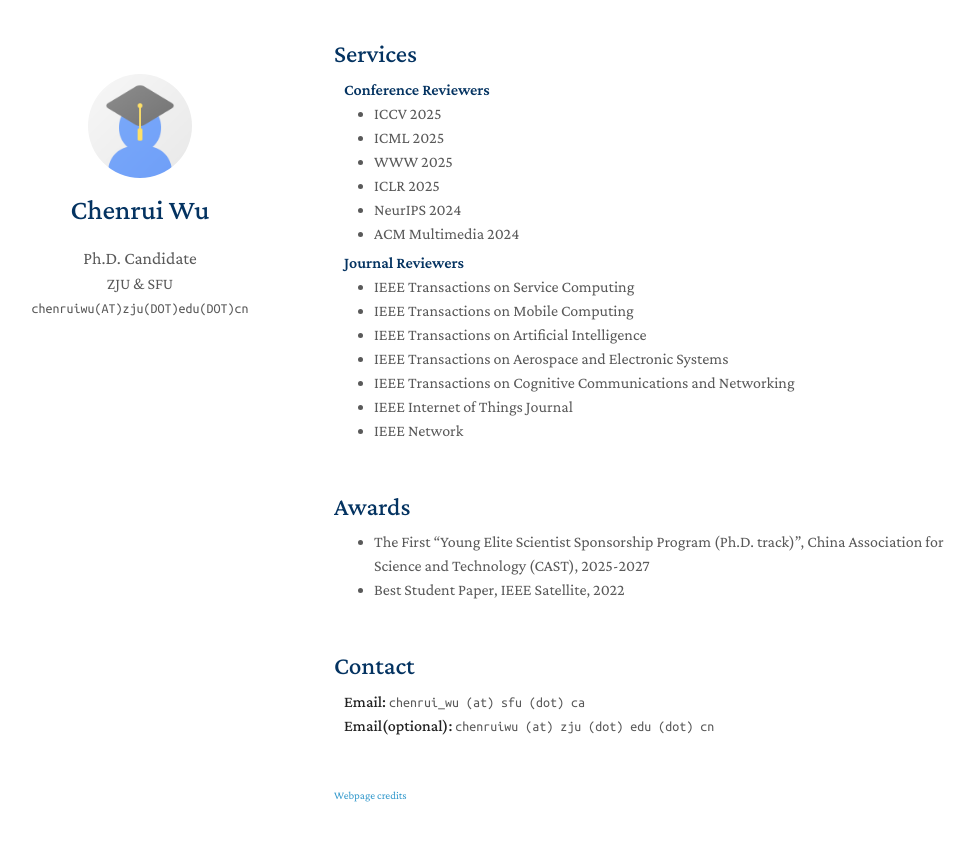
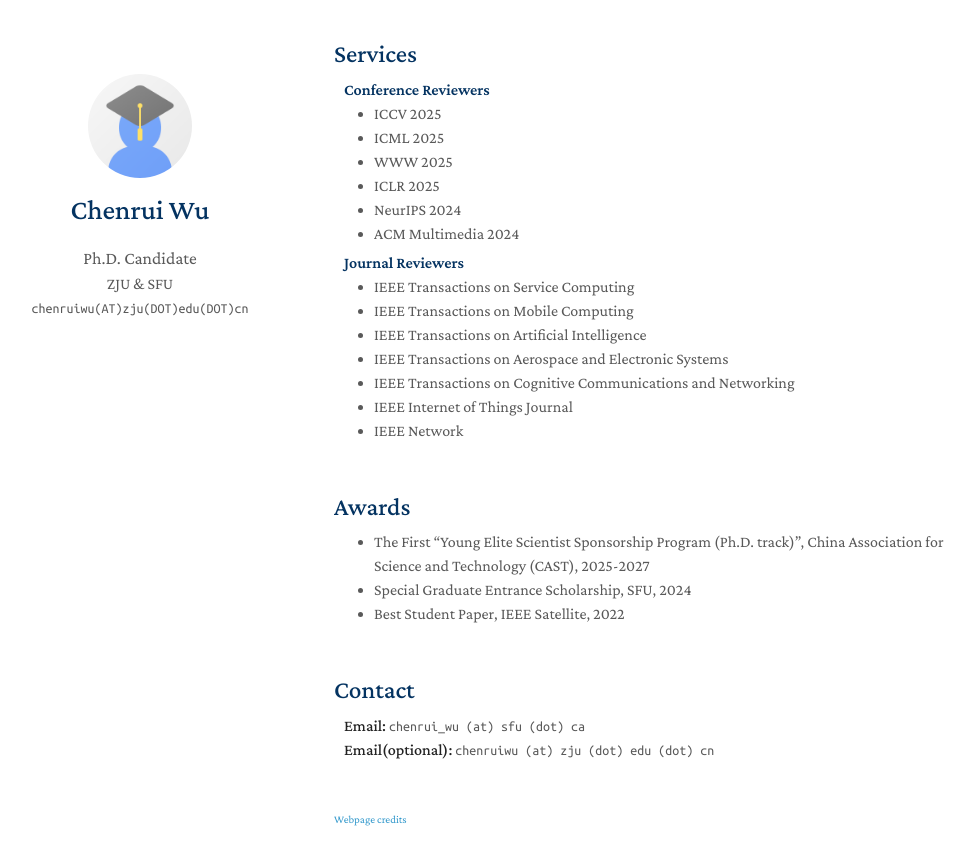
Before and after one commit to wuchenrui/wuchenrui.github.io, a Jekyll site: the page built from index.md, in a window 1280 px wide and 900 px high, scrolled down 2478 px. Shown: the top 865 px of the window, without its empty margins (136-1111 px from the left). Built offline with Jekyll 4.4.1, drawn with Linux system fonts in a browser that asks for light colours; a style sheet for code colours, icons or effects is not loaded; our own code applies the rules of GitHub Pages for plain Markdown files.

Commit message:
Update awards.md

```diff
--- a/_includes/awards.md
+++ b/_includes/awards.md
@@ -4,6 +4,6 @@
 
 <ul style="margin:0 0 5px;">
   <li>The First “Young Elite Scientist Sponsorship Program (Ph.D. track)”, China Association for Science and Technology (CAST), 2025-2027</li>
-<!--   <li>Special Graduate Entrance Scholarship, SFU, 2024</li> -->
+  <li>Special Graduate Entrance Scholarship, SFU, 2024</li>
   <li>Best Student Paper, IEEE Satellite, 2022</li>
 </ul>
```
